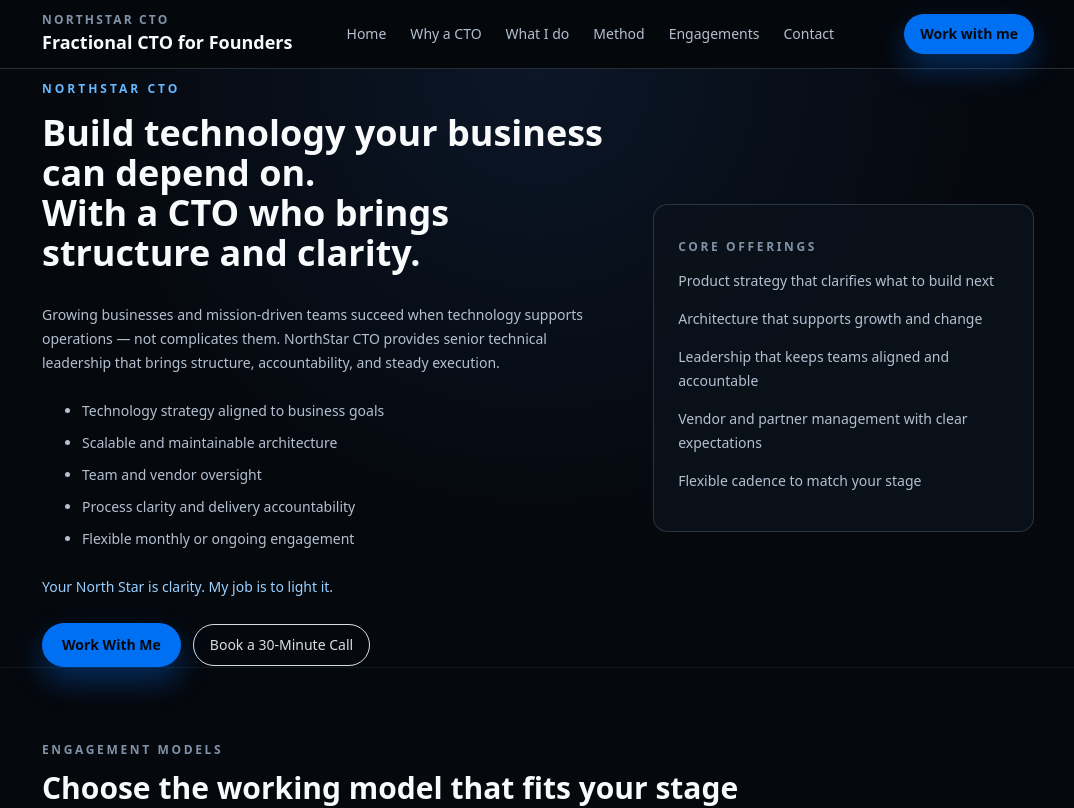
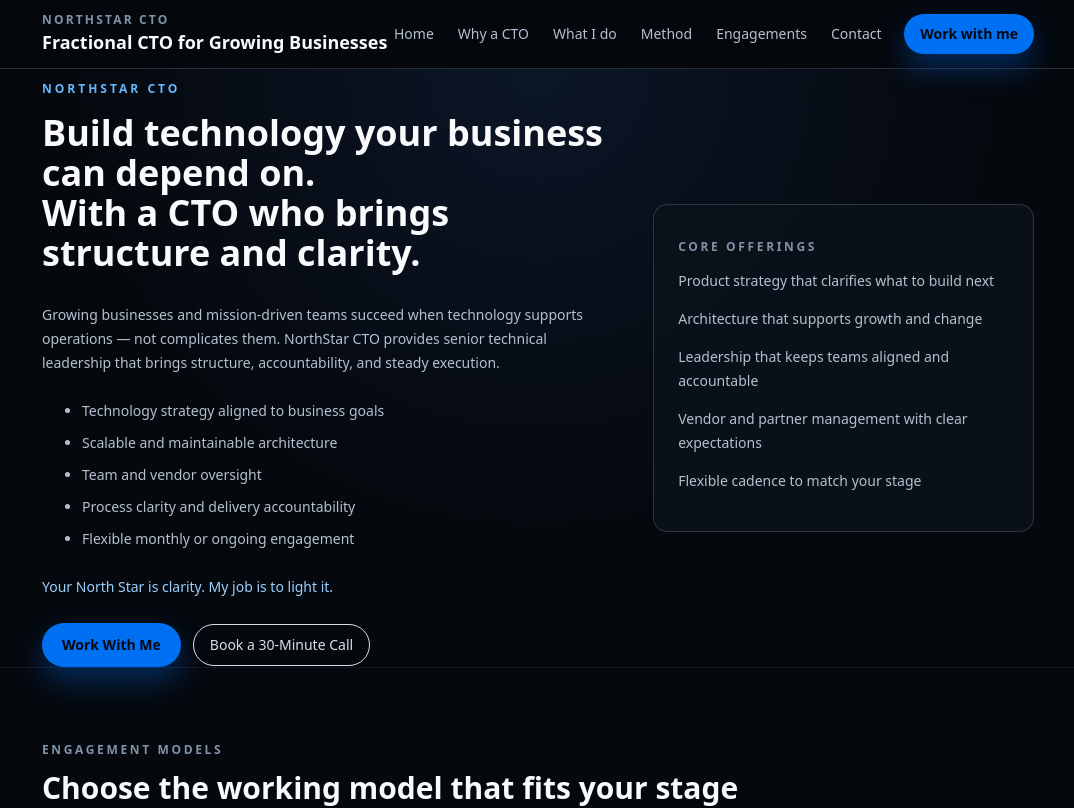
Before and after one commit to sanyagithub/sanyakhurana-fractional-cto, a Next.js app: page / in a window 1280 px wide. Shown: the top 808 px of the page, without its empty margins (102-1176 px from the left). Built offline with nearby package versions, Linux system fonts and the light colour scheme.

Commit message:
restructure website

```diff
--- a/app/page.tsx
+++ b/app/page.tsx
@@ -23,7 +23,7 @@
               NorthStar CTO
             </span>
                         <span className="text-lg font-semibold text-slate-50">
-              Fractional CTO for Founders
+              Fractional CTO for Growing Businesses
             </span>
                     </div>
 
```
